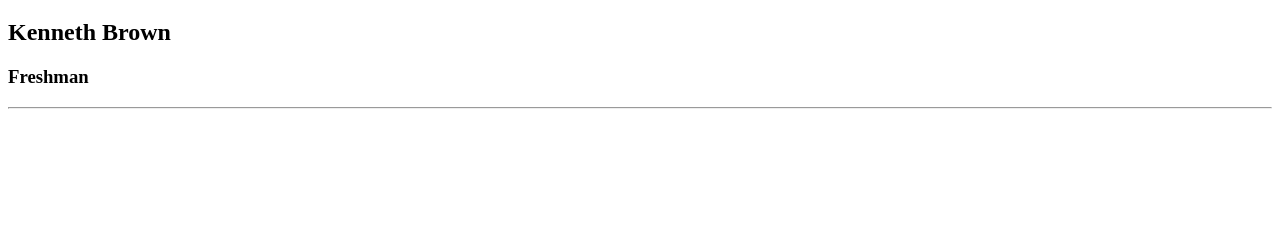
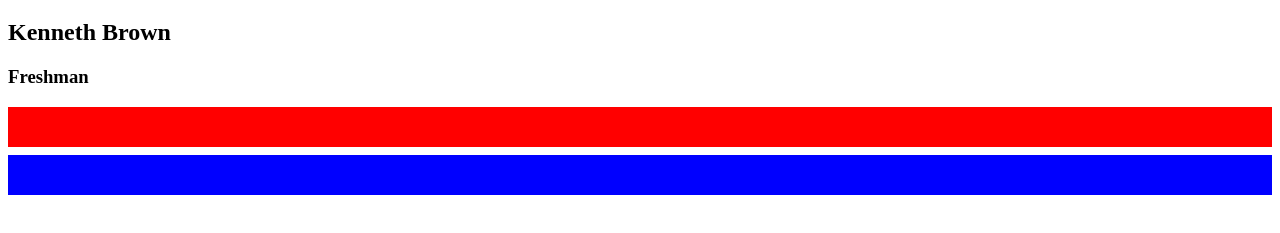
Before and after one commit to TheSkepticalOwl/mm1-webdesign, a plain HTML site: page learn/index.html in a window 1280 px wide. Shown: the part 61-294 px from the top of the page. Drawn offline with Linux system fonts and the light colour scheme.

Commit message:
add <hr> tags

```diff
--- a/learn/index.html
+++ b/learn/index.html
@@ -12,6 +12,7 @@
 
         <!--Comment-->
 
-        <hr />
+        <hr style="border: 20px solid red;" />
+        <hr style="border: 20px solid blue;" />
     </body>
 </html>
```
